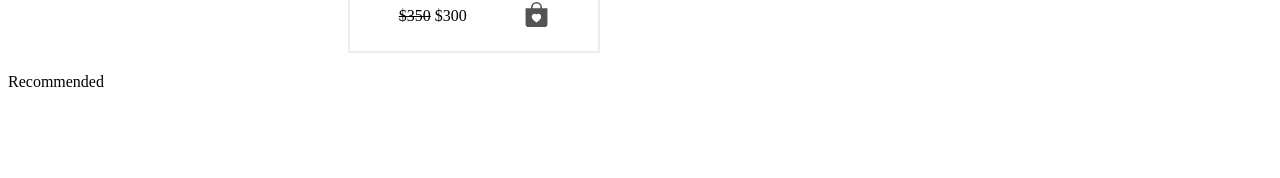
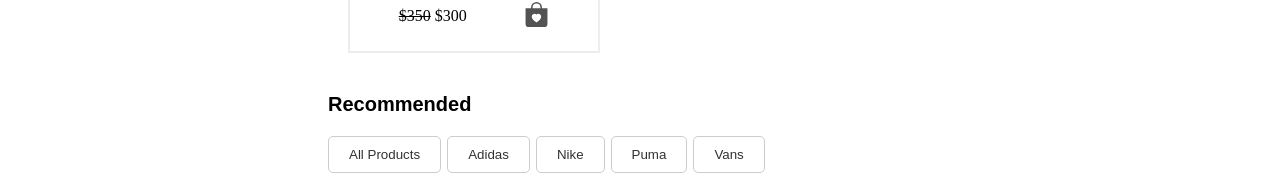
Before and after one commit to Medi-Demirev/Product-Listing-Page, a React (Create React App) app in the folder product-listing-page/: page / in a window 1280 px wide. Shown: the part 1563-1741 px from the top of the page. Before the commit the page ends 1662 px from the top, so only its background shows below. Built offline with nearby package versions, Linux system fonts and the light colour scheme.

Commit message:
Adding css styles to the recommended component

```diff
--- a/product-listing-page/src/components/Recommended/Recommended.css
+++ b/product-listing-page/src/components/Recommended/Recommended.css
@@ -0,0 +1,23 @@
+.recommended-flex {
+    display: flex;
+    margin-left: 20rem;
+}
+
+.recommended-title {
+    margin-left: 20rem;
+    margin-bottom: 20px;
+    margin-top: 20px;
+    font-size: 20px;
+    font-family: sans-serif;
+}
+
+.btns {
+    padding: 10px 20px;
+    margin-right: 6px;
+    background: transparent;
+    border: none;
+    border: 0.6px solid #ccc;
+    border-radius:5px ;
+    color: #323232;
+    cursor: pointer;
+}
--- a/product-listing-page/src/components/Recommended/Recommended.js
+++ b/product-listing-page/src/components/Recommended/Recommended.js
@@ -4,7 +4,19 @@
 
 function Recommended() {
   return (
-    <div>Recommended</div>
+    <>
+        <div>
+            <h2 className='recommended-title'>Recommended</h2>
+            <div className='recommended-flex'>
+                <button className='btns'>All Products</button>
+                <button className='btns'>Adidas</button>
+                <button className='btns'>Nike</button>
+                <button className='btns'>Puma</button>
+                <button className='btns'>Vans</button>
+
+            </div>
+        </div>
+    </>
   )
 }
 
```
